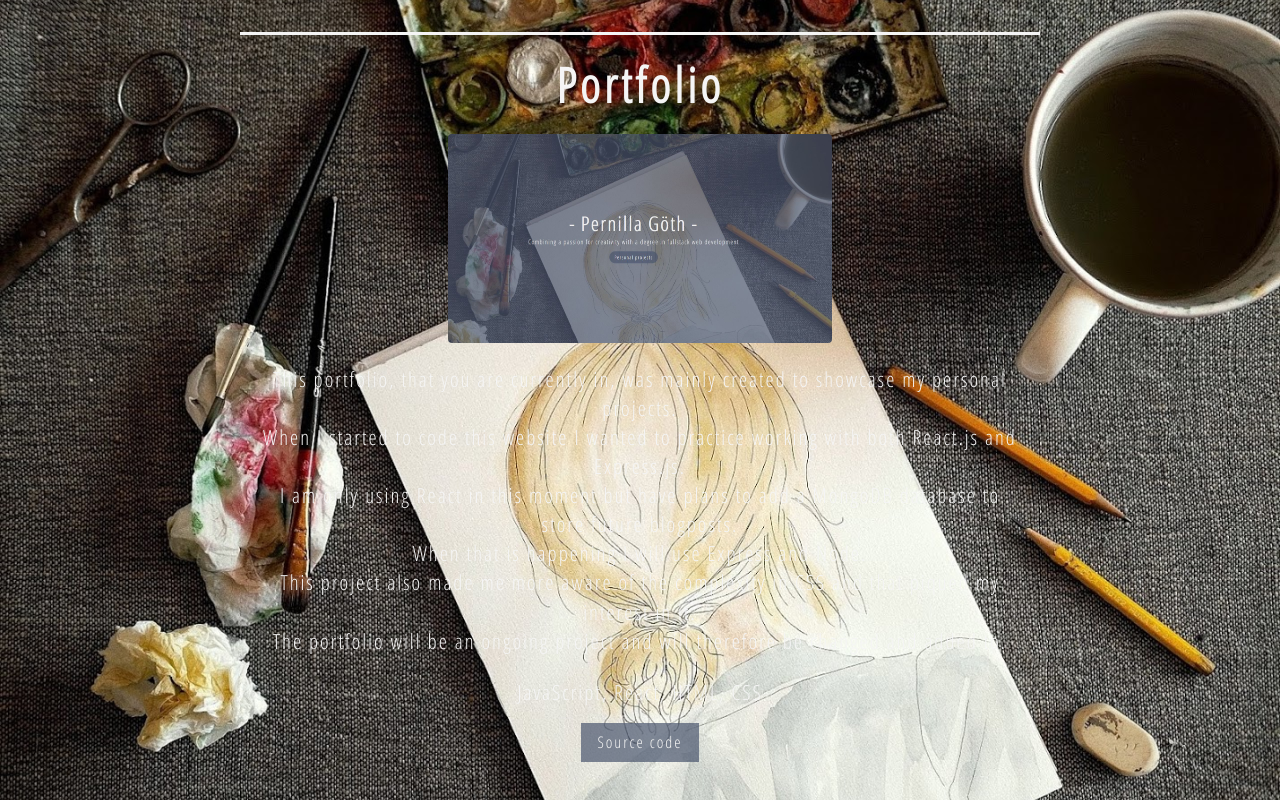
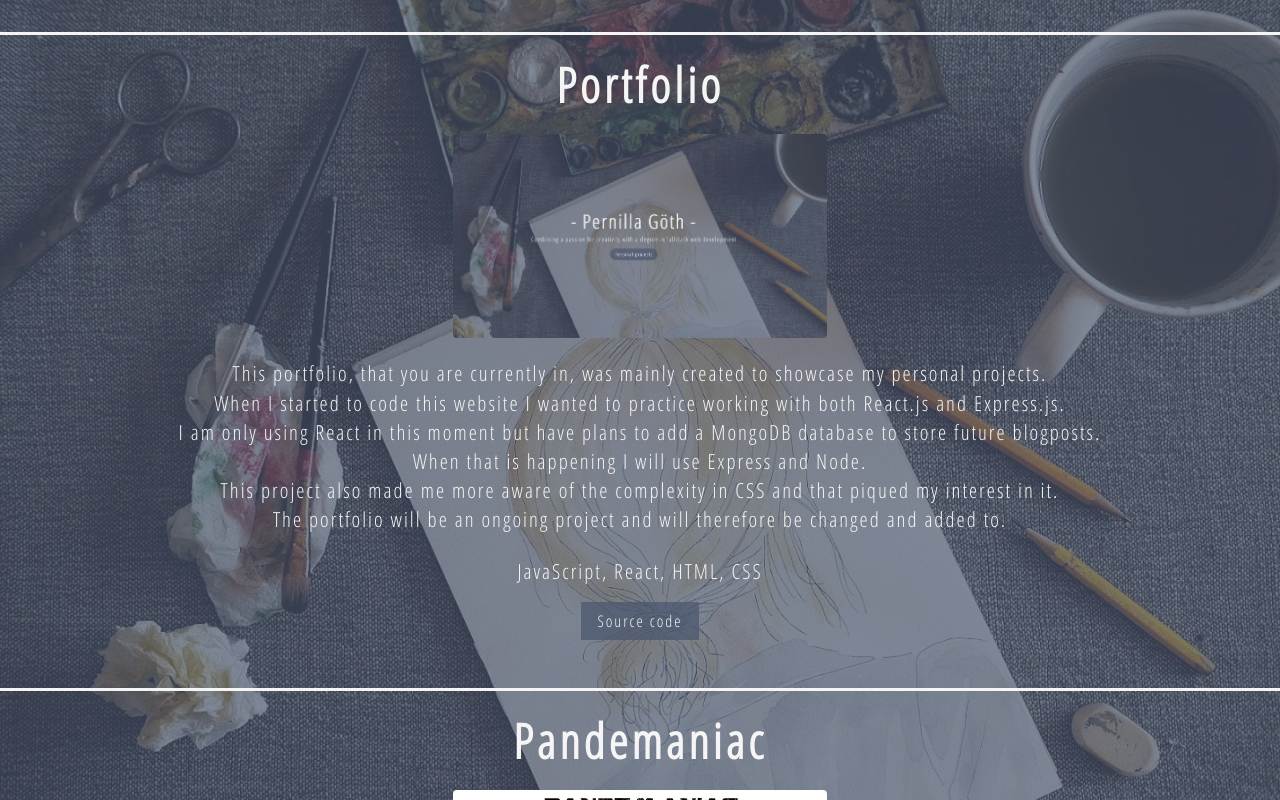
Before and after one commit to pg222jx/portfolio, a React (Create React App) app: page /code in a window 1280 px wide. Shown: the part 880-1680 px from the top of the page. Built offline with nearby package versions, Linux system fonts and the light colour scheme.

Commit message:
Cheching deployment bug in css

```diff
--- a/src/App.css
+++ b/src/App.css
@@ -42,8 +42,9 @@
   padding: 0;
 }
 
-.showcase {
-  background: url(./images/painting.jpg) no-repeat center center/cover;
+
+body {
+  /* background: url(./images/painting.jpg) no-repeat center center/cover; */
   background: url(./images/painting.jpg);
   background-repeat: no-repeat;
   background-attachment: fixed;
@@ -51,37 +52,18 @@
   background-size: cover;
 }
 
-/* body {
-  background: url(./images/painting.jpg) no-repeat center center/cover;
-  background: url(./images/painting.jpg);
-  background-repeat: no-repeat;
-  background-attachment: fixed;
-  background-position: center;
-  background-size: cover;
-} */
-
-.showcase::before{
+/*
+body::before{
   background-color: var(--primary-color);
   content: '';
   display: block;
   height: 100vh;
   position: fixed;
   width: 100vw;
-}
+} */
 
 a {
   color:  var(--primary-font)
-}
-
-.container {
-  max-width: 100vh;
-  margin: auto;
-  overflow: hidden;
-  padding: 0 3 rem;
-  font-family: var(--primary-font);
-  letter-spacing: 2px;
-  position: relative;
-  animation: 1.5s ease-in 0s 1 fadeIn;
 }
 
 /* .showcase:before {
@@ -103,7 +85,27 @@ a {
   height: 100vh;
   max-width: 100vw;
   padding: 30px;
-  /* animation: 1.5s ease-in 0s 1 fadeIn; */
+  animation: 1.5s ease-in 0s 1 fadeIn;
+}
+
+.container {
+  background-color: var(--primary-color);
+  /* max-width: 100vh; */
+  margin: auto;
+  overflow: hidden;
+  padding: 0 3 rem;
+  font-family: var(--primary-font);
+  letter-spacing: 2px;
+  position: relative;
+  animation: 1.5s ease-in 0s 1 fadeIn;
+}
+
+.showcase-outer {
+  color: #1f1e38;
+  text-align: center;
+  padding-bottom: 10rem;
+  padding-top: 5rem;
+  position:relative;
 }
 
 .showcase-outer a {
@@ -111,19 +113,11 @@ a {
   margin-left: 0.5rem;
 }
 
-.showcase-outer {
-  color: #1f1e38;
-  text-align: center;
-  margin-bottom: 10rem;
-  margin-top: 5rem;
-  position:relative;
-}
-
-/* .showcase {
+.showcase {
   height: 100vh;
   max-width: 100vw;
   position: relative;
-} */
+}
 
 .showcase h1 {
   font-size: 7vw;
@@ -324,9 +318,8 @@ a {
 }
 
 .codePortfolio {
-  /* background-color: rgba(75, 86, 110, 0.80); */
+  /* max-width: 70vw; */
   border-top: solid whitesmoke;
-  /* border-radius: 4px; */
   margin-top: 2rem;
   padding: 1rem;
   color:whitesmoke;
@@ -378,7 +371,7 @@ a {
 }
 
 .codePics {
-  max-width: 50%;
+  max-width: 30%;
   min-width: 20%;
   height: auto;
   margin: 1rem;
```
